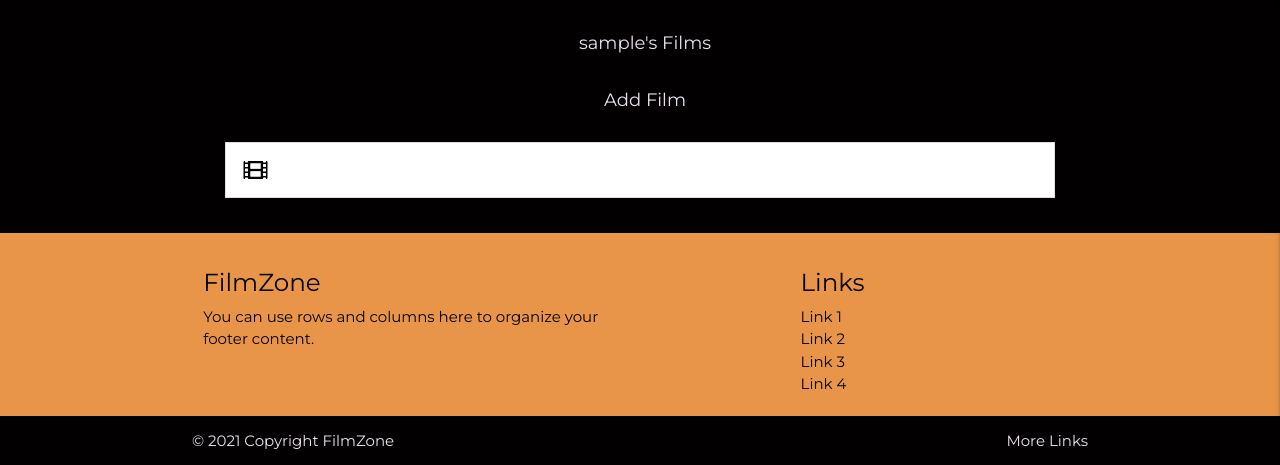
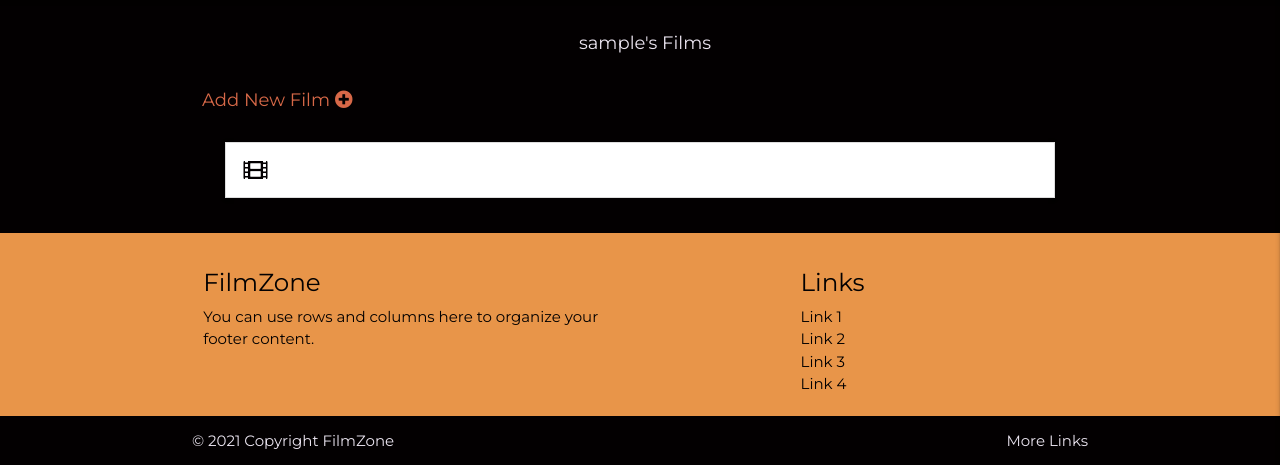
Before and after one commit to liamwalsh1980/Milestone-Project-3, a Flask app: page /profile/1 in a window 1280 px wide. Shown: the part 64-529 px from the top of the page. Run offline with Flask 2, Linux system fonts and the light colour scheme; the visitor is signed in with stand-in values (Sample User, id 1); a database or web service that is not in the repository returns one stand-in record (values such as "Sample title"); some libraries are stand-ins or nearby versions; some web fonts are replaced.

Commit message:
Added internal link from profile page to add film page

```diff
--- a/static/css/style.css
+++ b/static/css/style.css
@@ -206,7 +206,7 @@
 
 /* text changes */
 
-#signup-text, #login-text {
+#signup-text, #login-text, .add-btn-text {
     color: #d76848;
 }
 
@@ -270,7 +270,6 @@
     margin: 0;
     width: 50%;
     height: 50%;
-
 }
 
 /* buttons */
--- a/templates/profile.html
+++ b/templates/profile.html
@@ -5,7 +5,7 @@
     <section>
         <div class="row container">
             <div class="col-12 profile-subheader">{{ username }}'s Films</div>
-            <div class="col-12 profile-subheader">Add Film</div>
+            <div class="col-12 profile-subheader left"><a href="{{ url_for('add_film') }}" class="add-btn-text">Add New Film <i class="fas fa-plus-circle"></i></a></div>
         </div>
     </section>
     <!-- Card Panel from Materialize -->
```
